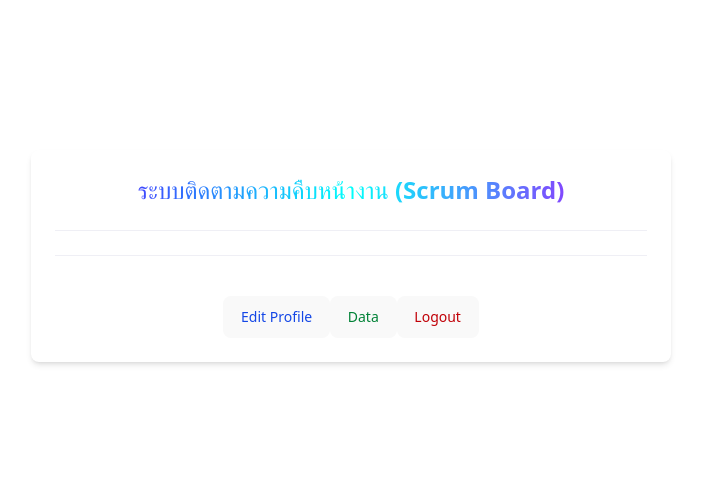
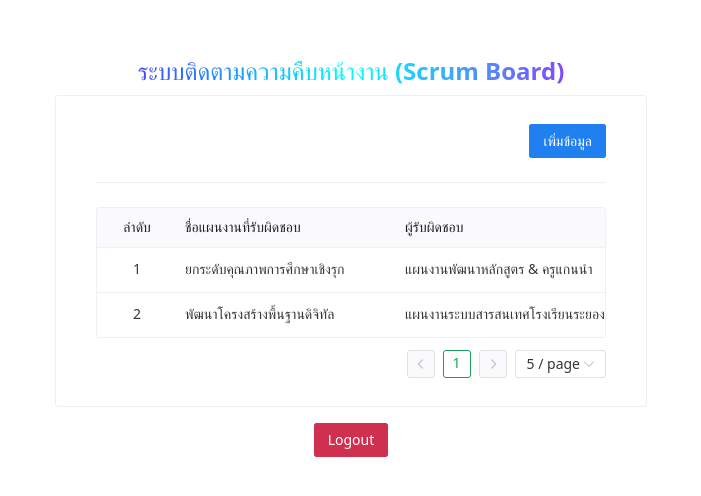
Before and after one commit to Pudit152549/Rayong-Project, a Vue app: page /home in a window 1280 px wide. Shown: the part 144-640 px from the top of the page, without its empty margins (289-990 px from the left). Built offline with nearby package versions, Linux system fonts and the light colour scheme.

Commit message:
Add vicons dependencies and refactor HomePage component for improved layout and functionality

```diff
--- a/package.json
+++ b/package.json
@@ -9,6 +9,8 @@
     "preview": "vite preview"
   },
   "dependencies": {
+    "@vicons/ionicons5": "^0.13.0",
+    "@vicons/utils": "^0.1.4",
     "pinia": "^3.0.1",
     "vue": "^3.5.13",
     "vue-router": "^4.5.0"
--- a/src/components/HomePage.vue
+++ b/src/components/HomePage.vue
@@ -1,101 +1,115 @@
 <template>
-  <div class="bg-white p-6 rounded-lg shadow-md w-160">
+  <div class="bg-white p-6 w-160">
     <div class="text-center">
-    <h2 class="gradient-text text-2xl font-bold mb-2">ระบบติดตามความคืบหน้างาน (Scrum Board)</h2>
-  <n-divider />
+      <h2 class="gradient-text text-2xl font-bold mb-2">
+        ระบบติดตามความคืบหน้างาน (Scrum Board)
+      </h2>
 
     </div>
-    <n-divider />
-      <!-- ปุ่มไปหน้าโปรไฟล์ -->
-     <div class="mx-4">
-    <button
-      @click="goToProfile"
-      class="bg-blue-500 text-blue-700 px-4 py-2 rounded hover:bg-blue-600 mt-4">
-      Edit Profile
-    </button>
+      <n-card size="huge" hoverable>
+        <n-space justify="end">
+          <n-button type="info">
+            เพิ่มข้อมูล
+          </n-button>
+        </n-space>
+      <n-divider />
+    <div class="mt-4">
+      <n-data-table
+        :columns="columns"
+        :data="rows"
+        :row-key="rowKey"
+        v-model:checked-row-keys="checkedRowKeys"
+        size="small"
+        :pagination="pagination"
+        bordered
+      />
+    </div>
+  </n-card>
 
-    <button
-      @click="goToData"
-      class="bg-blue-500 text-green-700 px-4 py-2 rounded hover:bg-blue-600 mt-4">
-      Data
-    </button>
-
-    <!-- ปุ่มออกจากระบบ -->
-    <button
-      @click="handleLogout"
-      class="bg-red-500 text-red-700 px-4 py-2 rounded hover:bg-red-600 mt-4">
-      Logout
-    </button>
-      </div>
+    <div class="mt-4">
+      <n-button type="error" @click="handleLogout">Logout</n-button>
+    </div>
   </div>
 </template>
 
-<script>
+<script setup lang="ts">
+import { h, reactive, ref } from "vue";
 import { useRouter } from "vue-router";
-import { useUserStore } from '../stores/user'
+import { useUserStore } from "../stores/user";
 import {
-  NButton,NTag,NCarousel,
-  NCollapse,NCollapseItem,NDivider,
-  NCard,NInput,NSpace,
-  NTabs,NTabPane,NTable } from "naive-ui"
-import { ref } from 'vue'
+  NButton, NDivider, NDataTable, NTag, NSpace, NIcon, NCard,
+  type DataTableColumns
+} from "naive-ui";
+import { EyeOutline, CreateOutline, TrashOutline } from "@vicons/ionicons5";
 
-export default {
-  name: "HomePage",
-  components:{
-    NButton,NTag,NCarousel,
-    NCollapse,NCollapseItem,NDivider,
-    NCard,NInput,NTable,
-    NSpace,NTabs,NTabPane
-  },
-  setup() {
-    const userStore = useUserStore();
-    const router = useRouter();
+interface RowData {
+  id: number;
+  BudgetAllocationStrategy: { name: string };
+  name_budget_allocation_plan_item: string;
+  is_active: boolean;
+}
 
-    const goToProfile = () => {
-      router.push("/profile");
-    };
-    const students = ref([
-  { fullName: "Pudit Hengsiri", age: 19, gender: "ชาย", school: "Rayong Technical College" },
-  { fullName: "Suda Kongsri", age: 19, gender: "หญิง", school: "Thammasat University" },
-  { fullName: "Kittipong Niran", age: 21, gender: "ชาย", school: "Kasetsart University" },
-  { fullName: "Malee Apichart", age: 22, gender: "หญิง", school: "Mahidol University" }
-])
+const router = useRouter();
+const userStore = useUserStore();
 
-const goToData = () => {
-      router.push("/data");
-    };
+const rows = reactive<RowData[]>([
+  { id: 1, BudgetAllocationStrategy: { name: "ยกระดับคุณภาพการศึกษาเชิงรุก" }, name_budget_allocation_plan_item: "แผนงานพัฒนาหลักสูตร & ครูแกนนำ", is_active: true },
+  { id: 2, BudgetAllocationStrategy: { name: "พัฒนาโครงสร้างพื้นฐานดิจิทัล" }, name_budget_allocation_plan_item: "แผนงานระบบสารสนเทศโรงเรียนระยอง", is_active: false },
+]);
 
+const checkedRowKeys = ref<number[]>([]);
+const rowKey = (row: RowData) => row.id;
 
-    const handleLogout = () => {
-      alert("User has logout"); // แจ้งเตือนว่าผู้ใช้ได้ออกจากระบบแล้ว
-      userStore.logout();
-      router.push("/");
-    };
+const pagination = reactive({
+  page: 1, pageSize: 5, showSizePicker: true, pageSizes: [5, 10, 20],
+  onChange: (p: number) => { pagination.page = p; },
+  onUpdatePageSize: (s: number) => { pagination.pageSize = s; pagination.page = 1; }
+});
 
-    const handleClose = () => {
-      message.info('Card Close');
-    };
-    const test = ref()
+const renderIndex = (_: RowData, index: number) => {
+  const { page, pageSize } = pagination;
+  return h("span", {}, (page - 1) * pageSize + (index + 1));
+};
 
-    return { userStore, handleLogout, goToData, goToProfile, students, handleClose,value: ref(null),test };
-  },
+const renderStatus = (row: RowData) =>
+  row.is_active
+    ? h(NTag, { type: "success", round: true, bordered: false }, { default: () => "Done" })
+    : h(NTag, { type: "error", round: true, bordered: false }, { default: () => "To Do" });
+
+const handleView = (row: RowData) => console.log("view", row);
+const handleEdit = (row: RowData) => console.log("edit", row);
+const handleDelete = (row: RowData) => console.log("delete", row);
+
+const renderIcon = (IconComp: any) => h(NIcon, null, { default: () => h(IconComp) });
+
+const renderActions = (row: RowData) =>
+  h("div", { class: "flex items-center justify-center gap-2" }, [
+    h(NButton, { circle: true, tertiary: true, type: "info", size: "small", onClick: () => handleView(row) }, { icon: () => renderIcon(EyeOutline) }),
+    h(NButton, { circle: true, tertiary: true, type: "warning", size: "small", onClick: () => handleEdit(row) }, { icon: () => renderIcon(CreateOutline) }),
+    h(NButton, { circle: true, tertiary: true, type: "error", size: "small", onClick: () => handleDelete(row) }, { icon: () => renderIcon(TrashOutline) })
+  ]);
+
+const columns: DataTableColumns<RowData> = [
+  { title: "ลำดับ", key: "index", width: 80, align: "center", render: renderIndex },
+  { title: "ชื่อแผนงานที่รับผิดชอบ", key: "strategy", width: 220, render: (r) => r.BudgetAllocationStrategy?.name },
+  { title: "ผู้รับผิดชอบ", key: "plan", width: 220, render: (r) => r.name_budget_allocation_plan_item },
+  { title: "ระยะเวลาที่ได้รับ", key: "plan", width: 240, render: (r) => r.name_budget_allocation_plan_item },
+  { title: "สถานะความคืบหน้า", key: "is_active", width: 150, align: "center", render: renderStatus },
+  { title: "การจัดการ", key: "action", width: 200, align: "center", render: renderActions }
+];
+
+const handleLogout = () => {
+  userStore.logout();
+  router.push("/");
 };
 </script>
 
+
 <style scoped>
 .gradient-text {
-  background: linear-gradient(90deg, #5900ff, #00fffb,  #b301ff);
-  background-clip: text; /* แบบมาตรฐาน */
-  -webkit-background-clip: text; /* สำหรับเว็บเบราว์เซอร์ที่ใช้ prefix */
+  background: linear-gradient(90deg, #5900ff, #00fffb, #b301ff);
+  background-clip: text;
+  -webkit-background-clip: text;
   -webkit-text-fill-color: transparent;
 }
-.carousel-img {
-  width: 100%;
-  height: 240px;
-  object-fit: cover;
-}
-.n-card {
-  max-width: 600px;
-}
 </style>
```
Also changed, not shown: 1 other file (tests, documents, lock files or other folders).
